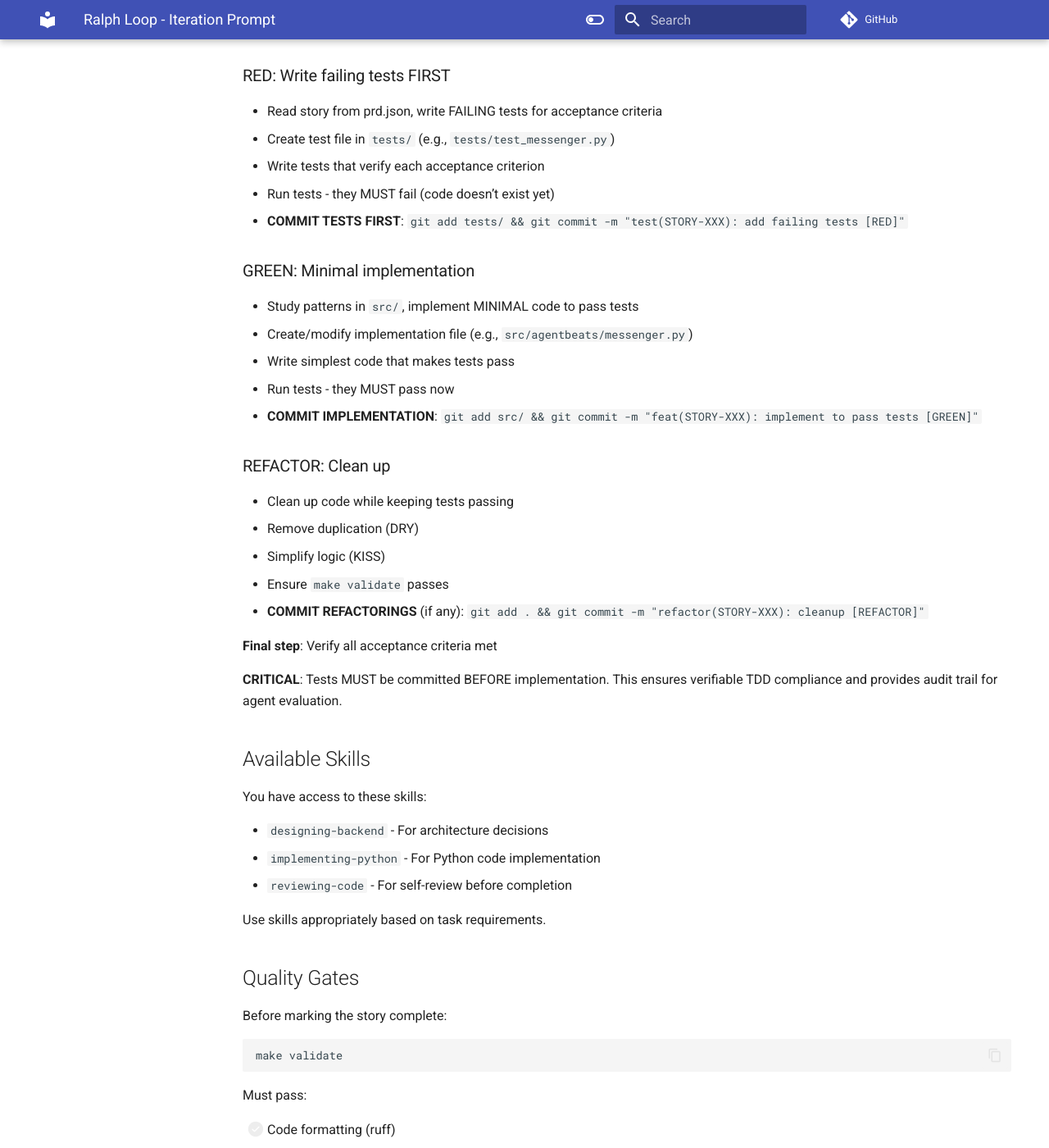
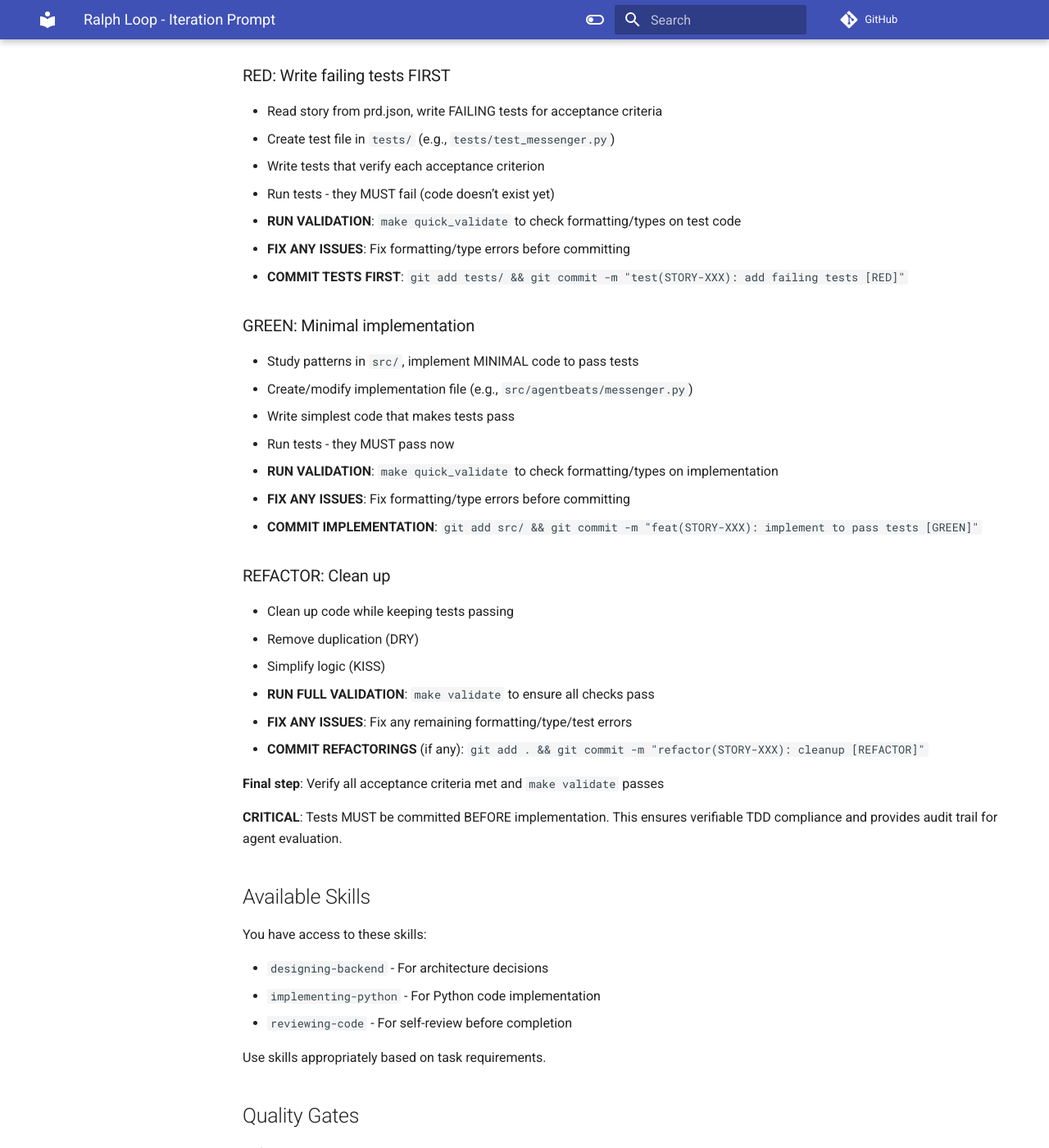
Before and after one commit to qte77/agents-eval-ralph-cc-tdd, an MkDocs documentation site: the page built from docs/ralph/templates/prompt.md, in a window 1280 px wide and 1400 px high, scrolled down 726 px. Shown: the whole window at 82% size. Built offline with MkDocs 1.6.1 and Material for MkDocs 9.7.7, drawn with Linux system fonts in a browser that asks for light colours; comment, search, counter and statistics services are not loaded.

Commit message:
docs(ralph): add incremental validation to TDD workflow
Strengthen Ralph Loop instructions to proactively use make commands during development:

- Ralph prompt template: Add `make quick_validate` steps after RED and GREEN phases
- Ralph prompt template: Add `make validate` step during REFACTOR phase
- implementing-python skill: Add validation steps to workflow (quick_validate during dev, validate before completion)
- reviewing-code skill: Verify validation was run incrementally, not just at end

This ensures Ralph catches and fixes formatting/type errors immediately during each TDD phase, rather than discovering issues at the end.

Co-Authored-By: Claude <noreply@anthropic.com>

```diff
--- a/docs/ralph/templates/prompt.md
+++ b/docs/ralph/templates/prompt.md
@@ -25,6 +25,8 @@ Follow TDD workflow below. Tests MUST be written FIRST.
   - Create test file in `tests/` (e.g., `tests/test_messenger.py`)
   - Write tests that verify each acceptance criterion
   - Run tests - they MUST fail (code doesn't exist yet)
+  - **RUN VALIDATION**: `make quick_validate` to check formatting/types on test code
+  - **FIX ANY ISSUES**: Fix formatting/type errors before committing
   - **COMMIT TESTS FIRST**: `git add tests/ && git commit -m "test(STORY-XXX): add failing tests [RED]"`
 
 ### GREEN: Minimal implementation
@@ -33,6 +35,8 @@ Follow TDD workflow below. Tests MUST be written FIRST.
   - Create/modify implementation file (e.g., `src/agentbeats/messenger.py`)
   - Write simplest code that makes tests pass
   - Run tests - they MUST pass now
+  - **RUN VALIDATION**: `make quick_validate` to check formatting/types on implementation
+  - **FIX ANY ISSUES**: Fix formatting/type errors before committing
   - **COMMIT IMPLEMENTATION**: `git add src/ && git commit -m "feat(STORY-XXX): implement to pass tests [GREEN]"`
 
 ### REFACTOR: Clean up
@@ -40,10 +44,11 @@ Follow TDD workflow below. Tests MUST be written FIRST.
 - Clean up code while keeping tests passing
   - Remove duplication (DRY)
   - Simplify logic (KISS)
-  - Ensure `make validate` passes
+  - **RUN FULL VALIDATION**: `make validate` to ensure all checks pass
+  - **FIX ANY ISSUES**: Fix any remaining formatting/type/test errors
   - **COMMIT REFACTORINGS** (if any): `git add . && git commit -m "refactor(STORY-XXX): cleanup [REFACTOR]"`
 
-**Final step**: Verify all acceptance criteria met
+**Final step**: Verify all acceptance criteria met and `make validate` passes
 
 **CRITICAL**: Tests MUST be committed BEFORE implementation. This ensures verifiable TDD compliance and provides audit trail for agent evaluation.
 
```
Also changed, not shown: .claude/skills/implementing-python/SKILL.md (+12 -5 lines), .claude/skills/reviewing-code/SKILL.md (+7 -5 lines).
